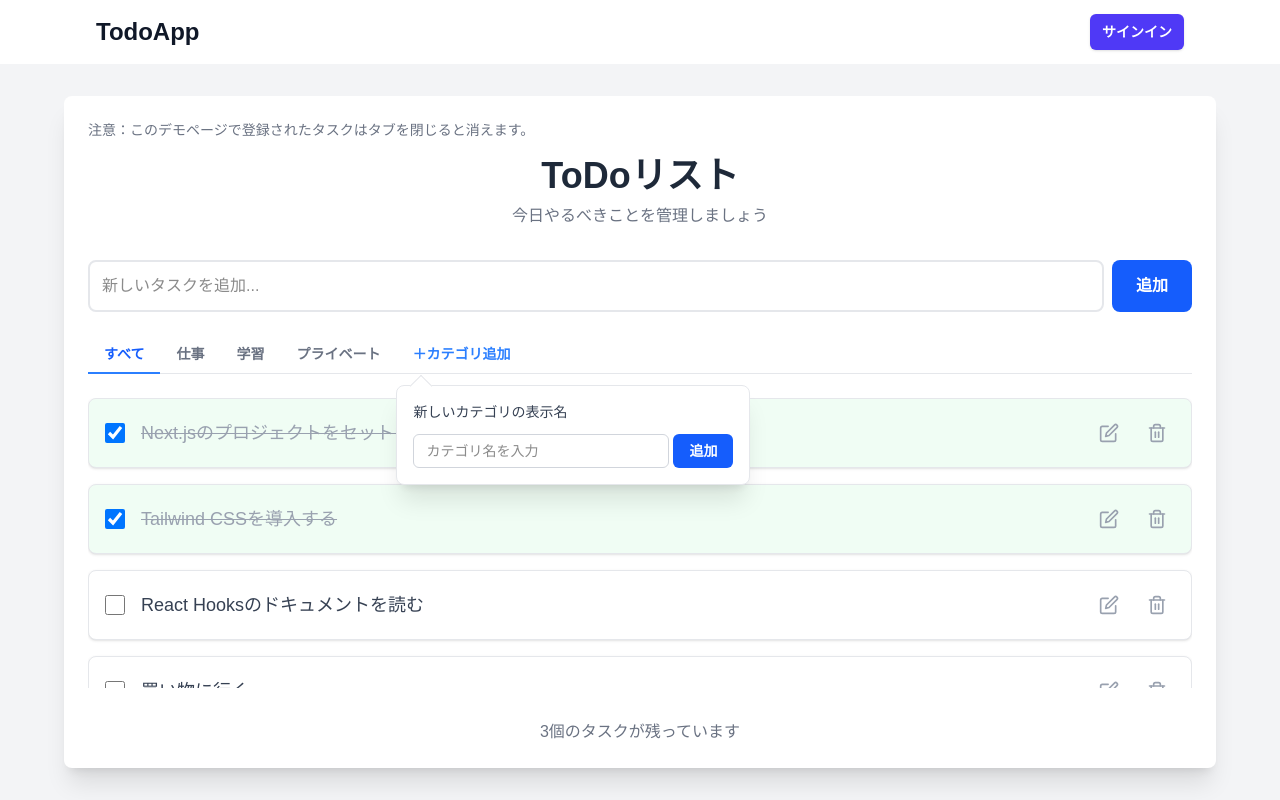
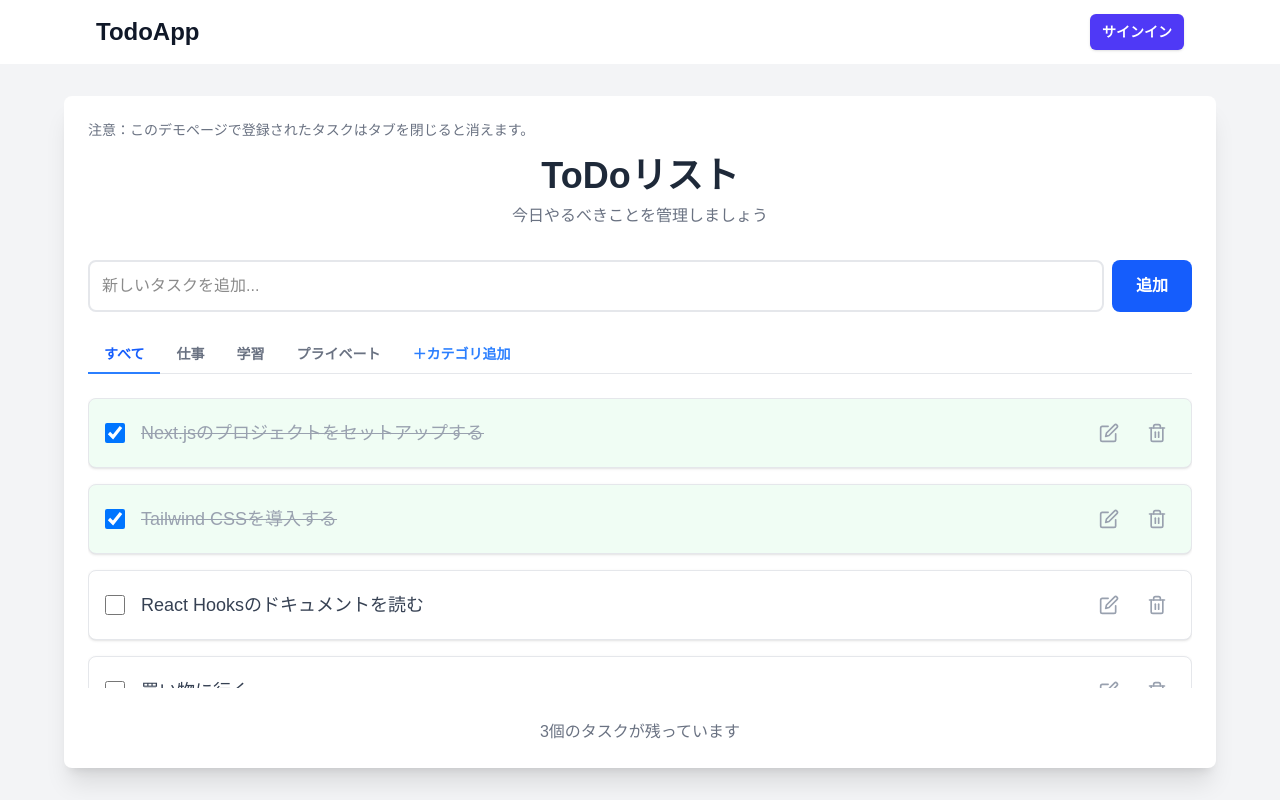
Before and after one commit to lunasky-hy/next-todoapp, a Next.js app: page /demo in a window 1280 px wide. Built offline with nearby package versions, Linux system fonts and the light colour scheme; no server answers.

Commit message:
#5 category create form is displayed. on the popover

```diff
--- a/src/app/ui/category-popover.tsx
+++ b/src/app/ui/category-popover.tsx
@@ -1,15 +1,26 @@
 'use client'
 
-export default function AddCategoryPopOver() {
+import { useEffect } from "react";
+
+type AddCategoryPopOverProps = {
+  onBlur?: () => void;
+  onClose?: () => void;
+}
+
+export default function AddCategoryPopOver({onBlur, onClose}: AddCategoryPopOverProps) {
+  useEffect(() => {
+    const addCategoryForm = document.getElementById('popover-input')?.focus();
+  }, []);
+
   return (
-    <div id="add-category-popover" className="absolute top-full left-0 mt-3 bg-white border border-gray-200 rounded-lg shadow-xl z-10 w-max">
+    <div id="add-category-popover" className="absolute top-full left-0 mt-3 bg-white border border-gray-200 rounded-lg shadow-xl z-10 w-max" onBlur={onBlur}>
       <div className="absolute -top-2 left-4 w-4 h-4 bg-white border-t border-l border-gray-200 transform rotate-45"></div>
 
       <form id="add-category-form" className="p-4">
         <label htmlFor="popover-input" className="block text-sm font-medium text-gray-700 mb-3 w-full">新しいカテゴリの表示名</label>
         <div className="flex flex-row">
           <input id="popover-input" type="text" placeholder="カテゴリ名を入力" className="w-64 border border-gray-300 rounded-md px-3 py-1.5 text-sm focus:ring-2 focus:ring-blue-500 focus:border-blue-500 transition" />
-          <button type="button" className="bg-blue-600 text-white font-semibold px-4 py-1.5 rounded-md hover:bg-blue-700 transition-colors text-sm ml-1 w-max">追加</button>
+          <button type="button" className="bg-blue-600 text-white font-semibold px-4 py-1.5 rounded-md hover:bg-blue-700 transition-colors text-sm ml-1 w-max" onClick={onClose}>追加</button>
         </div>
       </form>
     </div>
--- a/src/app/ui/task-list.tsx
+++ b/src/app/ui/task-list.tsx
@@ -15,6 +15,7 @@ type TaskListProps = {
 
 export default function TaskList({ todos, categories }: TaskListProps) {
   const [selectedCategory, setSelectedCategory] = useState<string>('');
+  const [isVisiblePopover, setVisiblePopover] = useState<boolean>(false);
   const router = useRouter();
   const pathname = usePathname();
 
@@ -70,12 +71,16 @@ export default function TaskList({ todos, categories }: TaskListProps) {
       ))}
       <div className="relative">
         <button
-          onClick={() => {}}
+          onClick={() => {setVisiblePopover(!isVisiblePopover)}}
           className={'px-4 py-2 -mb-px font-semibold text-sm transition-colors duration-200 focus:outline-none border-b-2 border-transparent text-blue-500 hover:text-blue-700 dark:hover:text-blue-300'}
         >
           ＋カテゴリ追加
         </button>
-        <AddCategoryPopOver />
+        {isVisiblePopover &&
+          <AddCategoryPopOver
+            onBlur={() => setVisiblePopover(false)}
+            onClose={() => setVisiblePopover(false)}
+          />}
       </div>
 
     </div>
```
